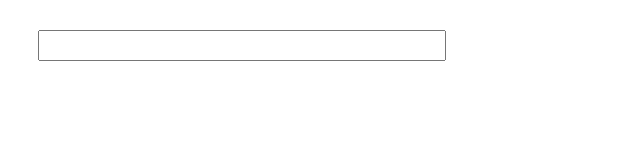
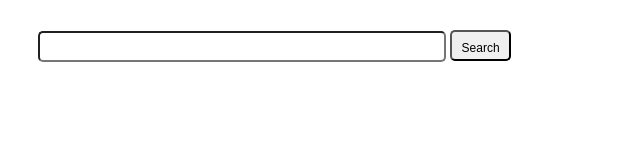
Before and after one commit to Aphinith/AutoPopulateSearchBar, a plain HTML site: page index.html in a window 1280 px wide. Shown: the whole page, without its empty margins (0-640 px from the left). Drawn offline with nearby package versions, Linux system fonts and the light colour scheme.

Commit message:
add button, add div tag to append search results

```diff
--- a/app.js
+++ b/app.js
@@ -10,7 +10,7 @@ $(document).ready(function() {
 
     function selectedTitle(title) {
       console.log('this is the selected title: ', title);
-      $(".search-bar").val(title);
+      $(".search-bar-input").val(title);
       $(".autopopulated-results").empty().css({"border": "0"});
       $.get('https://api.viki.io/v4/search.json?c='+title+'&per_page=5&with_people=true&app=100266a&t=1440586215', function(data) {
         console.log('this is data: ', data);
--- a/index.html
+++ b/index.html
@@ -13,9 +13,11 @@
 <body>
   <section>
     <div class="search-bar">
-      <input type="text" class="search-bar-input">
+        <input type="text" class="search-bar-input">
+        <button type="button" class="search-button">Search</button>
     </div>
-      <div class="autopopulated-results"></div>
+    <div class="autopopulated-results"></div>
+    <div class="search-results"><div>
   </section>
 </body>
 </html>
--- a/style/styles.css
+++ b/style/styles.css
@@ -4,7 +4,7 @@ body {
 
 .search-bar {
   margin: 30px 0 0 30px;
-  width: 400px;
+  width: 600px;
   height: 25px;
 }
 
@@ -12,6 +12,7 @@ body {
   width: 400px;
   height: 25px;
   font-size: 16px;
+  border-radius: 5px;
 }
 
 .search-bar-input:focus {
@@ -22,9 +23,20 @@ body {
   width: 403px;
   height: 100px;
   margin-left: 30px;
-  margin-top: 5px;
+  margin-top: 3px;
+  padding-top: 2px;
+  border-bottom-left-radius: 5px;
+  border-bottom-right-radius: 5px;
 }
 
 .hover-change:hover {
   background-color: rgba(128, 128, 128, 0.51);
 }
+
+.search-button {
+  width: 61px;
+  height: 31px;
+  padding-top: 5px;
+  font-size: 12px;
+  border-radius: 5px;
+}
```
